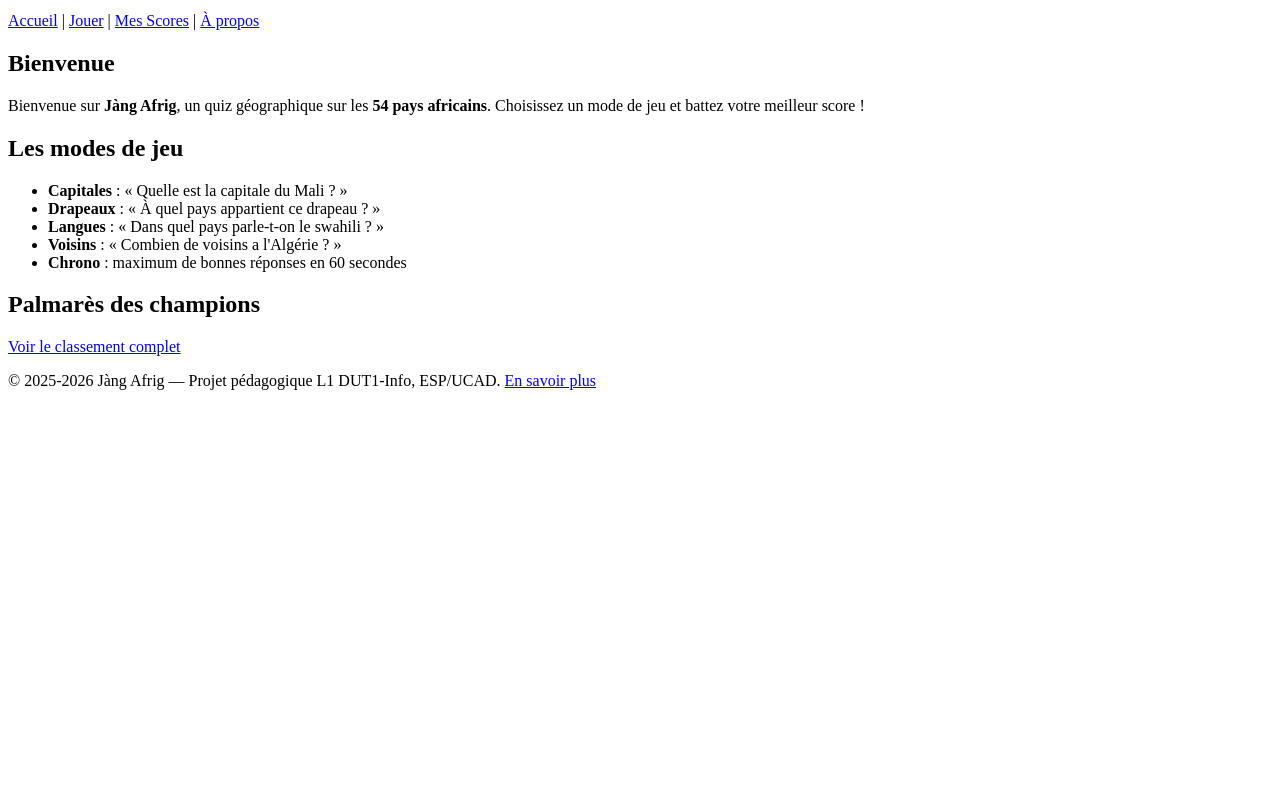
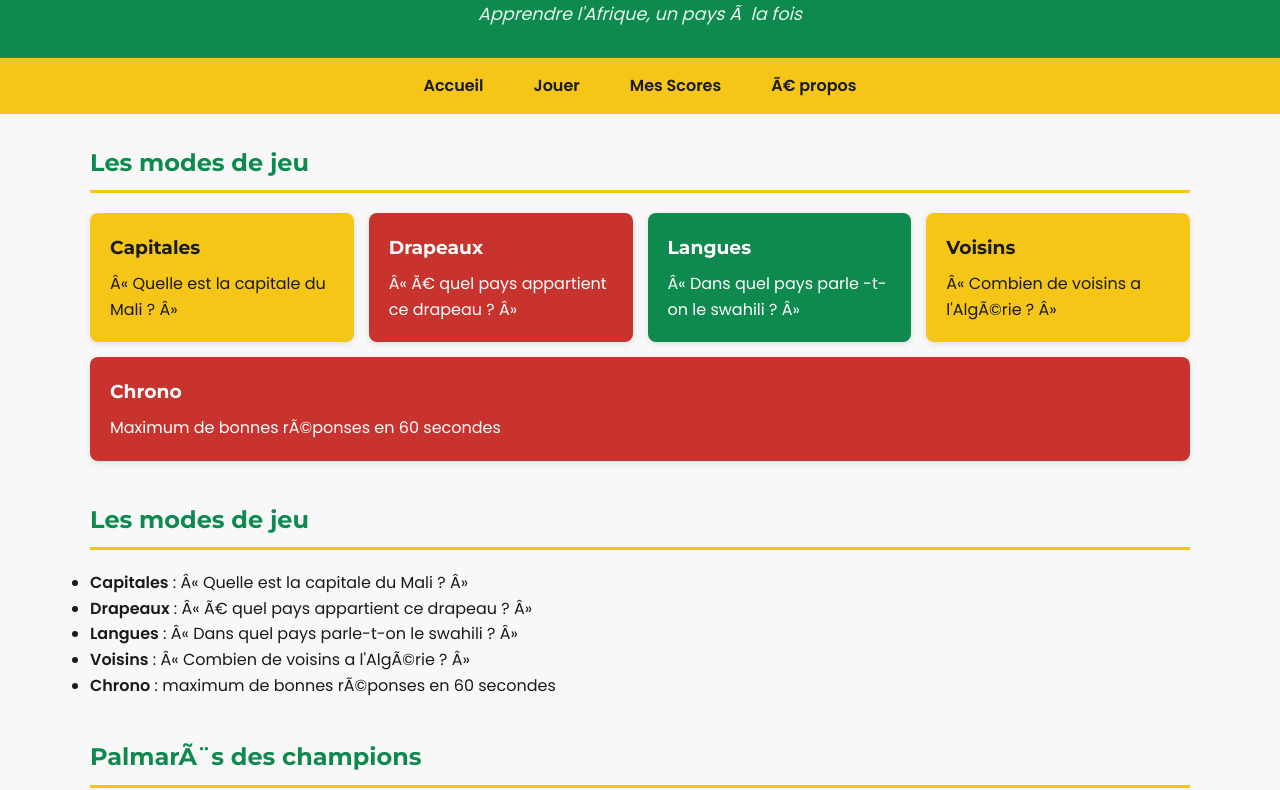
Before and after one commit to marietou-sene/jang-afrig, a plain HTML site: page index.html in a window 1280 px wide. Shown: the part 102-892 px from the top of the page. Before the commit the page ends 800 px from the top, so only its background shows below. Drawn offline with Linux system fonts and the light colour scheme.

Commit message:
v0.3 : CSS panafricain + Google Fonts

```diff
--- a/index.html
+++ b/index.html
@@ -2,9 +2,14 @@
 <html lang="fr">
 
 <head>
-    <meta charset="UTF-8">
-    <meta name="viewport" content="width=device-width, initial-scale=1.0">
-    <title>Jàng Afrig</title>
+<meta charset="UTF -8">
+<title >Jàng Afrig </title >
+    <link rel="preconnect" href="https://fonts.googleapis.com">
+<link rel="preconnect" href="https://fonts.gstatic.com" crossorigin >
+<link
+href="https://fonts.googleapis.com/css2?family=Poppins:wght@400;600&family=Montserrat:wght@600;700&display=swap"
+rel="stylesheet">
+<link rel="stylesheet" href="style.css">
 </head>
 
 <body>
@@ -15,23 +20,38 @@
 </header>
 
 <nav>
-    <a href="index.html">Accueil</a> |
-    <a href="quiz.html">Jouer</a> |
-    <a href="scores.html">Mes Scores</a> |
+    <a href="index.html">Accueil</a>
+    <a href="quiz.html">Jouer</a>
+    <a href="scores.html">Mes Scores</a>
     <a href="apropos.html">À propos</a>
 </nav>
 
 <main>
-    <section>
-        <h2>Bienvenue</h2>
-        <p>
-            Bienvenue sur <strong>Jàng Afrig</strong>, un quiz
-            géographique sur les
-            <strong>54 pays africains</strong>.
-            Choisissez un mode de jeu et battez
-            votre meilleur score !
-        </p>
-    </section>
+    <section >
+<h2>Les modes de jeu </h2>
+<div class="modes-grille">
+<div class="carte-mode carte-jaune">
+<h3>Capitales </h3>
+<p>« Quelle est la capitale du Mali ? »</p>
+</div>
+<div class="carte-mode carte-rouge">
+<h3>Drapeaux </h3>
+<p>« À quel pays appartient ce drapeau ? »</p>
+</div>
+<div class="carte-mode carte-vert">
+<h3>Langues </h3>
+<p>« Dans quel pays parle -t-on le swahili ? »</p>
+</div>
+<div class="carte-mode carte-jaune">
+<h3>Voisins </h3>
+<p>« Combien de voisins a l'Algérie ? »</p>
+</div>
+<div class="carte-mode carte-rouge">
+<h3>Chrono </h3>
+<p>Maximum de bonnes réponses en 60 secondes </p>
+</div>
+</div>
+</section >
 
     <section>
         <h2>Les modes de jeu</h2>
--- /dev/null
+++ b/style.css
@@ -0,0 +1,165 @@
+/* ===== Reset minimal ===== */
+* {
+box-sizing: border -box;
+margin: 0;
+padding: 0;
+}
+/* ===== Palette panafricaine ===== */
+:root {
+--vert: #0E8A4F;
+--jaune: #F5C518;
+--rouge: #C8332E;
+--noir: #1A1A1A;
+--blanc-casse: #F8F8F8;
+}
+body {
+font-family: 'Poppins', sans-serif;
+line-height: 1.6;
+color: var(--noir);
+background-color: var(--blanc-casse);
+}
+h1, h2, h3 {
+font-family: 'Montserrat', sans-serif;
+font-weight: 700;
+}
+/* ===== Header ===== */
+header {
+background-color: var(--vert);
+color: white;
+padding: 30px 20px;
+text-align: center;
+}
+header h1 {
+font-size: 2.5rem;
+margin-bottom: 8px;
+letter-spacing: 1px;
+}
+header p {
+font-size: 1.1rem;
+opacity: 0.9;
+font-style: italic;
+}
+/* ===== Navigation ===== */
+nav {
+background-color: var(--jaune);
+padding: 0;
+display: flex;
+justify-content: center;
+flex-wrap: wrap;
+}
+nav a {
+color: var(--noir);
+text-decoration: none;
+font-weight: 600;
+padding: 15px 25px;
+transition: background-color 0.2s;
+}
+nav a:hover {
+    background-color: var(--vert);
+color: white;
+}
+/* ===== Section principale ===== */
+main {
+max-width: 1100px;
+margin: 30px auto;
+padding: 0 20px;
+}
+main section {
+margin-bottom: 40px;
+}
+main h2 {
+color: var(--vert);
+border-bottom: 3px solid var(--jaune);
+padding-bottom: 8px;
+margin-bottom: 20px;
+}
+/* ===== Grille de cartes (Flexbox) ===== */
+.modes-grille {
+display: flex;
+flex-wrap: wrap;
+gap: 15px;
+}
+.carte-mode {
+flex: 1 1 200px;
+padding: 20px;
+border-radius: 8px;
+color: var(--noir);
+box-shadow: 0 2px 6px rgba(0, 0, 0, 0.1);
+}
+.carte-mode h3 {
+margin-bottom: 8px;
+}
+.carte-jaune { background-color: var(--jaune); }
+.carte-rouge { background-color: var(--rouge); color: white; }
+.carte-vert { background-color: var(--vert); color: white; }
+/* ===== Boutons ===== */
+.btn {
+display: inline -block;
+padding: 12px 28px;
+font-size: 1rem;
+font-weight: 600;
+border: none;
+border-radius: 6px;
+cursor: pointer;
+text-decoration: none;
+transition: background-color 0.2s, transform 0.1s;
+}
+.btn-primary {
+background-color: var(--vert);
+color: white;
+}
+.btn-primary:hover {
+background-color: #0a6e3f; /* vert plus foncé */
+}
+.btn-primary:active {
+transform: scale(0.97);
+}
+.btn-secondary {
+background-color: var(--blanc-casse);
+color: var(--noir);
+border: 2px solid var(--noir);
+}
+.btn-secondary:hover {
+background-color: var(--noir);
+color: white;
+}
+/* ===== Tableaux ===== */
+table {
+width: 100%;
+border-collapse: collapse;
+margin-top: 15px;
+box-shadow: 0 2px 6px rgba(0, 0, 0, 0.05);
+}
+th {
+background-color: var(--vert);
+color: white;
+padding: 12px;
+text-align: left;
+}
+td {
+padding: 10px 12px;
+border-bottom: 1px solid #e0e0e0;
+}
+/* Lignes alternées (zébrures) */
+tr:nth-child(even) td {
+background-color: rgba(245, 197, 24, 0.08);
+}
+tr:hover td {
+background-color: rgba(14, 138, 79, 0.1);
+}
+/* ===== Footer ===== */
+footer {
+background-color: var(--noir);
+color: var(--blanc-casse);
+padding: 25px 20px;
+text-align: center;
+margin-top: 50px;
+font-size: 0.9rem;
+}
+footer a {
+    color: var(--jaune);
+text-decoration: underline;
+}
+footer a:hover {
+color: white;
+}
```
Also changed, not shown: apropos.html (+10 -0 lines), quiz.html (+11 -5 lines), results.html (+12 -2 lines), scores.html (+10 -0 lines), 3 other files.
